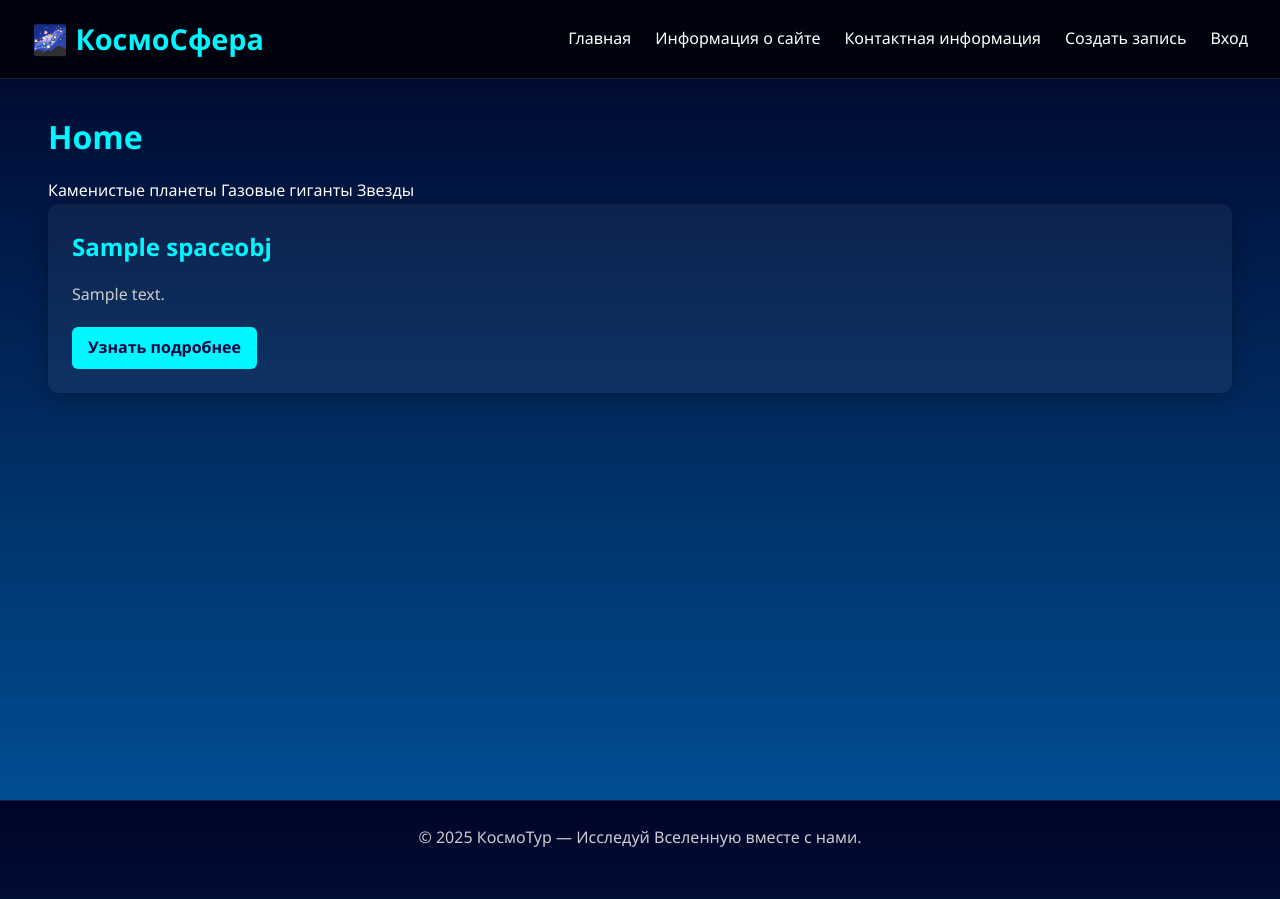
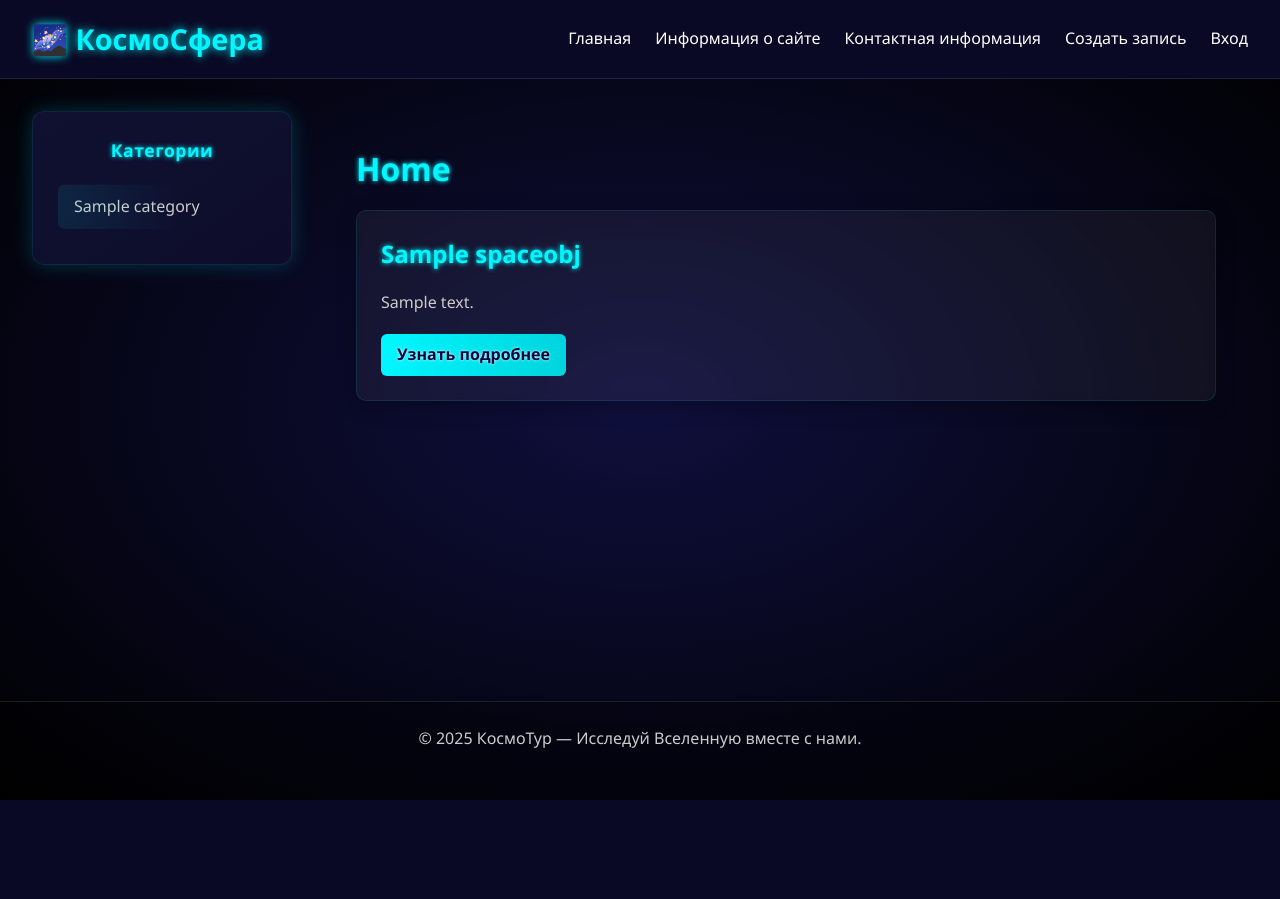
Before and after one commit to IvanPostt/cosmos, a Django app: page / in a window 1280 px wide. After the commit the page ends 800 px from the top, so only its background shows below. Run offline with Django 5.2, Linux system fonts and the light colour scheme; tables that the repository leaves empty hold one stand-in row (values such as "Sample post").

Commit message:
fix-frontend

```diff
--- a/shop/main/admin.py
+++ b/shop/main/admin.py
@@ -0,0 +1,5 @@
+from django.contrib import admin
+from .models import SpaceObj
+
+
+admin.site.register(SpaceObj)
--- a/shop/main/apps.py
+++ b/shop/main/apps.py
@@ -2,5 +2,6 @@ from django.apps import AppConfig
 
 
 class MainConfig(AppConfig):
+    verbose_name = 'Космос'
     default_auto_field = 'django.db.models.BigAutoField'
     name = 'main'
--- a/shop/main/models.py
+++ b/shop/main/models.py
@@ -15,11 +15,14 @@ class SpaceObj(models.Model):
     time_update = models.DateTimeField(auto_now=True)
     public = models.BooleanField(default=True)
     category = models.ForeignKey('Category', on_delete=models.PROTECT)
+    tags = models.ManyToManyField('TagsSpace', blank=True, related_name='tags')
 
     def __str__(self):
         return self.title
 
     class Meta:
+        verbose_name = 'Космический объект'
+        verbose_name_plural = 'Космическиe объекы'
         ordering = ['title']
         indexes = [
             models.Index(fields=['title'])
@@ -35,3 +38,17 @@ class Category(models.Model):
 
     def __str__(self):
         return self.name
+
+    def get_absolute_url(self):
+        return reverse('category', kwargs={'category_slug': self.slug})
+
+
+class TagsSpace(models.Model):
+    names = models.CharField(max_length=255, db_index=True)
+    slug = models.SlugField(max_length=255, unique=True, db_index=True)
+
+    def __str__(self):
+        return self.names
+
+    def get_absolute_url(self):
+        return reverse('tags', kwargs={'tags_slug': self.slug})
--- a/shop/main/static/main/css/index.css
+++ b/shop/main/static/main/css/index.css
@@ -10,10 +10,12 @@ html, body {
     font-family: 'Segoe UI', Tahoma, Geneva, Verdana, sans-serif;
     color: #ffffff;
     line-height: 1.6;
+    background: radial-gradient(ellipse at bottom, #0d0d2b 0%, #000000 100%);
+    overflow-x: hidden;
 }
 
 body.cosmic-bg {
-    background: linear-gradient(to bottom, #000428, #004e92);
+    background: radial-gradient(ellipse at center, #0f0f3d, #000000);
 }
 
 .page-wrapper {
@@ -23,18 +25,22 @@ body.cosmic-bg {
 }
 
 .site-header {
+    position: relative;
     display: flex;
     justify-content: space-between;
     align-items: center;
     padding: 1rem 2rem;
-    background-color: rgba(0, 0, 0, 0.7);
+    background: rgba(10, 10, 40, 0.95);
     border-bottom: 1px solid rgba(255, 255, 255, 0.1);
+    backdrop-filter: blur(8px);
+    z-index: 10;
 }
 
 .logo {
     font-size: 1.8rem;
     font-weight: bold;
     color: #00f7ff;
+    text-shadow: 0 0 10px #00f7ff;
 }
 
 .main-nav ul {
@@ -46,37 +52,40 @@ body.cosmic-bg {
 .main-nav a {
     text-decoration: none;
     color: #fff;
-    transition: color 0.3s ease;
+    transition: color 0.3s ease, text-shadow 0.3s ease;
+    font-weight: 500;
 }
 
 .main-nav a:hover {
     color: #00f7ff;
+    text-shadow: 0 0 10px #00f7ff;
+}
+
+/* Основной контент */
+.main-container {
+    display: flex;
+    gap: 2rem;
+    padding: 2rem;
+    flex-grow: 1;
+    position: relative;
 }
 
 .page-content {
-    flex-grow: 1;
-    max-width: 100%; /* Убираем ограничение на максимальную ширину */
-    padding: 0 1rem;
+    flex: 1;
+    max-width: 100%;
 }
 
-.site-footer {
-    text-align: center;
-    padding: 1.5rem;
-    font-size: 0.9rem;
-    color: #aaa;
-    border-top: 1px solid rgba(255, 255, 255, 0.1);
-}
-
-/* Стили для контента */
 .container {
-    width: 100%; /* Устанавливаем ширину в 100% */
+    width: 100%;
     padding: 2rem;
 }
 
+/* Заголовки и текст */
 h1, h2, h3 {
     font-weight: bold;
     color: #00f7ff;
     margin-bottom: 1rem;
+    text-shadow: 0 0 5px #00f7ff;
 }
 
 p {
@@ -95,47 +104,81 @@ a:hover {
     color: #00d4dd;
 }
 
-/* Категории планет */
-.categories {
-    display: flex;
-    gap: 1rem;
-    margin-bottom: 2rem;
+/* Боковая панель (космическая) */
+.sidebar {
+    width: 260px;
+    background: linear-gradient(145deg, #101030, #0d0d2b);
+    border-radius: 12px;
+    padding: 1.5rem;
+    box-shadow: 0 0 20px rgba(0, 247, 255, 0.2);
+    position: sticky;
+    top: 80px;
+    height: fit-content;
+    backdrop-filter: blur(10px);
+    border: 1px solid rgba(0, 247, 255, 0.1);
 }
 
-.categories a {
-    text-decoration: none;
-    color: #ffffff;
-    border: 1px solid rgba(255, 255, 255, 0.3);
-    padding: 0.5rem 1rem;
-    border-radius: 6px;
-    transition: background-color 0.3s ease, color 0.3s ease;
+.sidebar h3 {
+    font-size: 1.1rem;
+    margin-top: 0;
+    margin-bottom: 1.2rem;
+    color: #00f7ff;
+    letter-spacing: 0.5px;
+    text-align: center;
+    text-shadow: 0 0 5px #00f7ff;
 }
 
-.categories a:hover {
-    background-color: #00f7ff;
-    color: #000;
+.category-nav ul {
+    list-style: none;
+    padding-left: 0;
 }
 
-/* Блоки с информацией о планетах */
-.planets .planet {
-    width: 100%; /* Устанавливаем ширину в 100% */
-    margin-bottom: 2rem;
-    padding: 1rem;
-    background-color: #004e92; /* Синий фон */
-    border-radius: 8px;
-    box-shadow: 0 4px 20px rgba(0, 0, 0, 0.3);
-    backdrop-filter: blur(5px);
-    transition: transform 0.3s ease, box-shadow 0.3s ease;
+.category-nav li {
+    margin-bottom: 0.6rem;
 }
 
-.planets .planet:hover {
-    transform: translateY(-5px);
-    box-shadow: 0 10px 30px rgba(0, 255, 255, 0.3);
+.category-nav a {
+    color: #ccc;
+    text-decoration: none;
+    display: block;
+    padding: 0.6rem 1rem;
+    border-radius: 8px;
+    transition: all 0.3s ease;
+    border: 1px solid transparent;
+    position: relative;
+    overflow: hidden;
 }
 
-.planets .planet p {
-    margin-bottom: 1rem;
+.category-nav a::before {
+    content: '';
+    position: absolute;
+    top: 50%;
+    left: -100%;
+    width: 200%;
+    height: 100%;
+    background: radial-gradient(circle at center, rgba(0, 247, 255, 0.1), transparent 60%);
+    transform: translateY(-50%);
+    transition: left 0.5s ease;
+    z-index: 0;
 }
+
+.category-nav a span {
+    position: relative;
+    z-index: 1;
+}
+
+.category-nav a:hover,
+.category-nav a.selected {
+    background: rgba(0, 247, 255, 0.15);
+    color: #00f7ff;
+    border-color: rgba(0, 247, 255, 0.4);
+}
+
+.category-nav a:hover::before,
+.category-nav a.selected::before {
+    left: 100%;
+}
+
 /* Стили для карточек постов */
 .post-card {
     background-color: rgba(255, 255, 255, 0.05);
@@ -145,6 +188,7 @@ a:hover {
     backdrop-filter: blur(5px);
     transition: transform 0.3s ease, box-shadow 0.3s ease;
     margin-bottom: 2rem;
+    border: 1px solid rgba(0, 247, 255, 0.1);
 }
 
 .post-card:hover {
@@ -155,6 +199,7 @@ a:hover {
 .post-card h2 {
     color: #00f7ff;
     margin-bottom: 1rem;
+    text-shadow: 0 0 5px #00f7ff;
 }
 
 .post-card p {
@@ -166,14 +211,26 @@ a:hover {
 .read-more {
     display: inline-block;
     padding: 0.5rem 1rem;
-    background-color: #00f7ff;
+    background: linear-gradient(to right, #00f7ff, #00d4dd);
     color: #090541;
     text-decoration: none;
     border-radius: 6px;
     font-weight: bold;
-    transition: background-color 0.3s ease;
+    text-shadow: 0 0 3px #ffffff;
+    transition: background 0.3s ease, transform 0.2s ease;
 }
 
 .read-more:hover {
-    background-color: #00d4dd;
+    background: linear-gradient(to right, #00d4dd, #00f7ff);
+    transform: scale(1.05);
 }
+
+/* Футер */
+.site-footer {
+    text-align: center;
+    padding: 1.5rem;
+    font-size: 0.9rem;
+    color: #aaa;
+    border-top: 1px solid rgba(255, 255, 255, 0.1);
+    background: rgba(0, 0, 0, 0.3);
+}
--- a/shop/main/templates/main/includes/nav.html
+++ b/shop/main/templates/main/includes/nav.html
@@ -1,5 +1,9 @@
-<nav class="main-nav">
-    <a href="">Каменистые планеты</a>
-    <a href="">Газовые гиганты</a>
-    <a href="">Звезды</a>
-</nav>
+<!--<nav class="main-nav">-->
+<!--  {% for cat in categories %}-->
+<!--    {% if current_category.slug == cat.slug %}-->
+<!--      <a href="{{ cat.get_absolute_url }}" class="selected">{{ cat.name }}</a>-->
+<!--    {% else %}-->
+<!--      <a href="{{ cat.get_absolute_url }}">{{ cat.name }}</a>-->
+<!--    {% endif %}-->
+<!--  {% endfor %}-->
+<!--</nav>-->
--- a/shop/main/templates/main/index.html
+++ b/shop/main/templates/main/index.html
@@ -2,7 +2,7 @@
 {% block title %}{{ title }}{% endblock %}
 {% block content %}
 <h1>{{ title }}</h1>
-    {% include 'main/includes/nav.html' %}
+
 <div class="posts-container">
     {% for post in posts %}
     <div class="post-card">
--- a/shop/main/urls.py
+++ b/shop/main/urls.py
@@ -8,5 +8,6 @@ urlpatterns = [
     path('contact/', views.contact, name='contact'),
     path('login/', views.login, name='login'),
     path('post/<slug:p_slug>', views.show_post, name='post'),
-    path('category/<int:category_id>', views.show_category, name='category')
+    path('category/<slug:category_slug>', views.show_category, name='category'),
+    path('tags/<slug:tag_slug>', views.show_tags, name='tags')
 ]
--- a/shop/main/views.py
+++ b/shop/main/views.py
@@ -2,7 +2,7 @@ from django.http import HttpResponse, HttpResponseNotFound, HttpResponseRedirect
 from django.shortcuts import render, redirect, get_object_or_404
 from django.urls import reverse
 from django.template.loader import render_to_string
-from .models import SpaceObj
+from .models import SpaceObj, Category, TagsSpace
 
 menu = [{'title': 'Информация о сайте', 'url_name': 'about'},
         {'title': 'Контактная информация', 'url_name': 'contact'},
@@ -10,24 +10,21 @@ menu = [{'title': 'Информация о сайте', 'url_name': 'about'},
         {'title': 'Вход', 'url_name': 'login'}]
 
 
-cats_db = [{'id': 1, 'title': 'Газовые гиганты'},
-           {'id': 2, 'title': 'Звезды'},
-           {'id': 3, 'title': 'Каменистые планеты'},
-           ]
-
-
 def index(request):
     posts = SpaceObj.objects.all()
+    categories = Category.objects.all()
     data = {
         'title': 'Home',
         'menu': menu,
         'posts': posts,
+        'categories': categories
     }
     return render(request, 'main/index.html', context=data)
 
 
 def about(request):
-    return render(request, 'main/about.html', {'title': 'About page', 'menu': menu})
+    categories = Category.objects.all()
+    return render(request, 'main/about.html', {'title': 'About page', 'menu': menu, 'categories': categories})
 
 
 def createpost(request):
@@ -44,17 +41,37 @@ def login(request):
 
 def show_post(request, p_slug):
     post = get_object_or_404(SpaceObj, slug=p_slug)
+    categories = Category.objects.all()
     data = {
         'title': post.title,
         'menu': menu,
         'post': post,
+        'categories': categories
     }
     return render(request, 'main/posts.html', data)
 
 
-def show_category(request, category_id):
-    return index(request)
+def show_category(request, category_slug):
+    category = get_object_or_404(Category, slug=category_slug)
+    categories = Category.objects.all()
+    posts = SpaceObj.objects.filter(category=category.id)
+    data = {
+        'title': f'{category.name}',
+        'menu': menu,
+        'posts': posts,
+        'category': category,
+        'categories': categories
+    }
+    return render(request, 'main/index.html', context=data)
 
 
 def page_not_found(request, exception):
     return HttpResponseNotFound("Page not found")
+
+def show_tags(request, tags_slug):
+    tags = get_object_or_404(TagsSpace, slug=tags_slug)
+    data = {
+        'title': {tags.names},
+        'menu': menu,
+    }
+    return render(request, 'main/index.html', context=data)
--- a/shop/shop/urls.py
+++ b/shop/shop/urls.py
@@ -21,6 +21,7 @@ from main.views import page_not_found
 urlpatterns = [
     path('admin/', admin.site.urls),
     path('', include('main.urls')),
+    path("_-debug__/", include('debug_toolbar.urls'))
 ]
 
 handler404 = page_not_found
--- a/shop/templates/base.html
+++ b/shop/templates/base.html
@@ -21,6 +21,26 @@
             </nav>
         </header>
 
+        <div class="main-container">
+            <!-- Боковая панель -->
+            <aside class="sidebar">
+                <h3>Категории</h3>
+                <nav class="category-nav">
+                    <ul>
+                        {% for cat in categories %}
+                            <li>
+                                {% if current_category.slug == cat.slug %}
+                                    <a href="{{ cat.get_absolute_url }}" class="selected">{{ cat.name }}</a>
+                                {% else %}
+                                    <a href="{{ cat.get_absolute_url }}">{{ cat.name }}</a>
+                                {% endif %}
+                            </li>
+                        {% endfor %}
+                    </ul>
+                </nav>
+            </aside>
+
+            <!-- Основной контент -->
             <main class="page-content">
                 <div class="container">
                     {% block content %}
```
Also changed, not shown: shop/main/templates/main/list_cat.html (added, +8 -0 lines), shop/main/templates/main/list_tags.html (added, +7 -0 lines), shop/main/templatetags/cosmic_tags.py (+7 -5 lines), shop/shop/settings.py (+5 -4 lines), 1 other file. Lines whose indentation alone changed are shown as unchanged.
